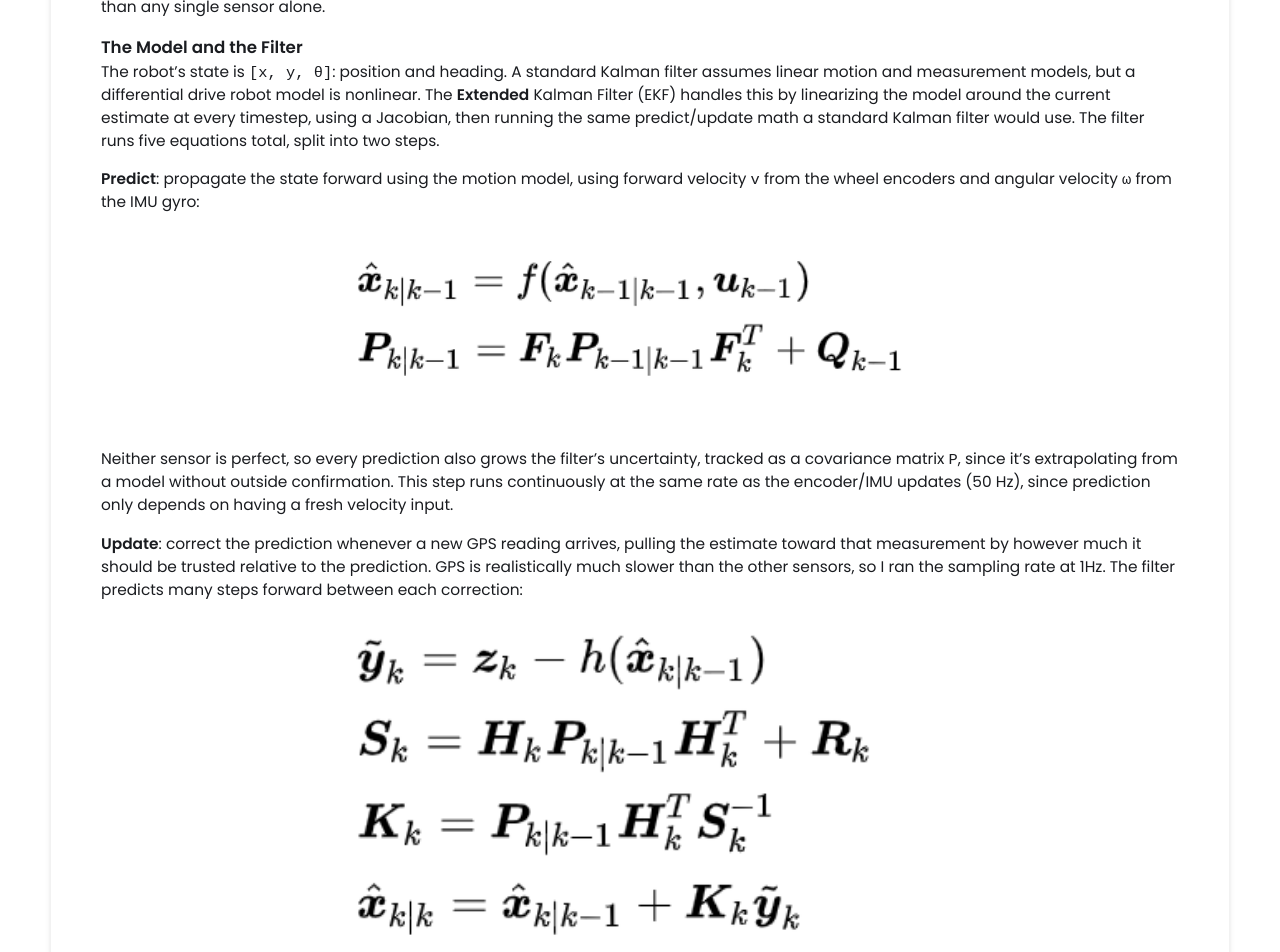
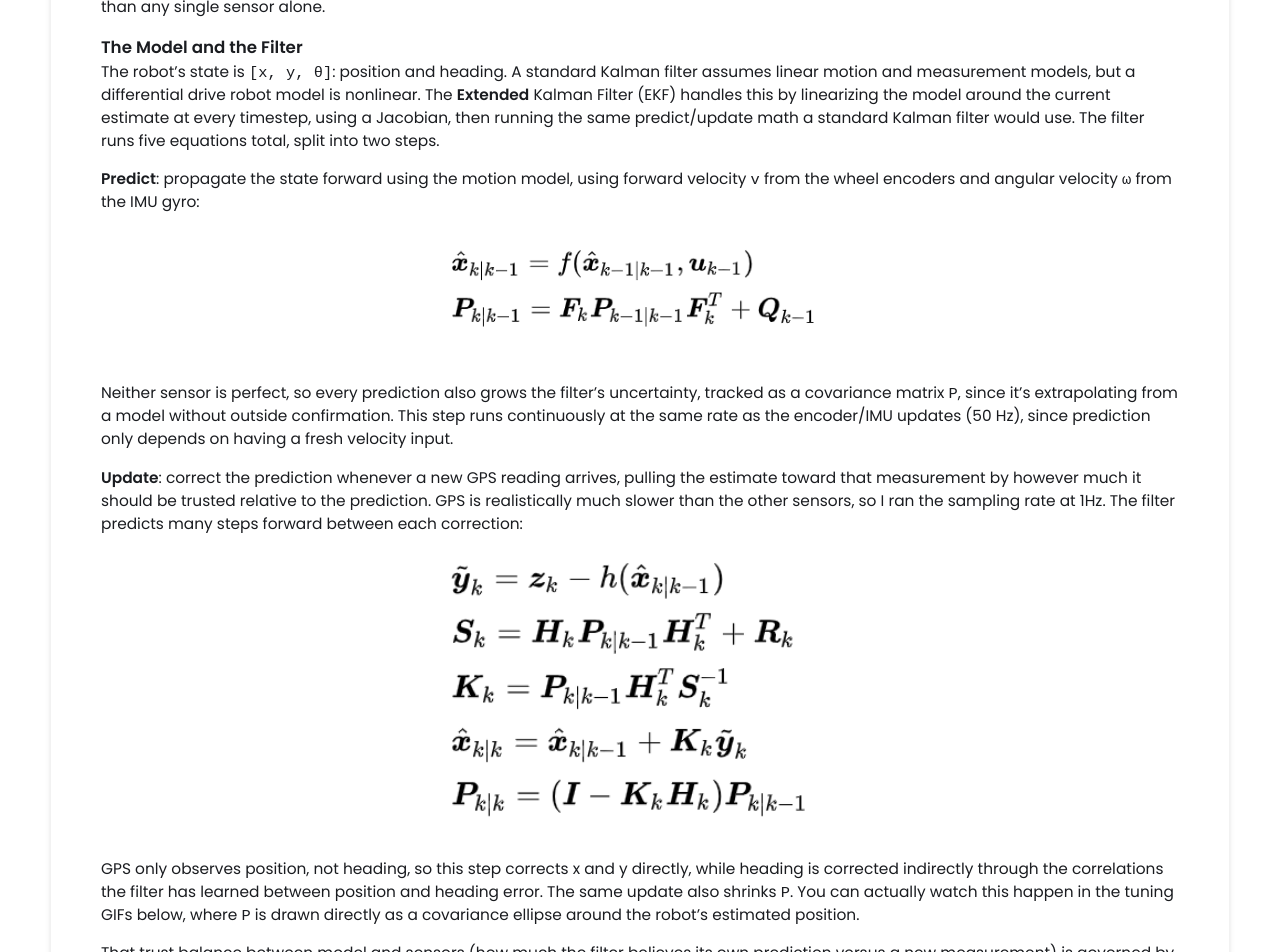
Before and after one commit to dylanhammond-11/dylanhammond-11.github.io, a Jekyll site: the page built from _projects/ekf-robot-sim/index.md, in a window 1280 px wide. Shown: the part 965-1917 px from the top of the page. Built offline with Jekyll 4.4.1, drawn with Linux system fonts in a browser that asks for light colours.

Commit message:
Adjust image widths in EKF robot simulation documentation
Updated image widths in EKF prediction and update sections to 400px for better layout.

```diff
--- a/_projects/ekf-robot-sim/index.md
+++ b/_projects/ekf-robot-sim/index.md
@@ -25,7 +25,7 @@ The filter runs five equations total, split into two steps.
 **Predict**: propagate the state forward using the motion model, using forward velocity `v` from the wheel encoders and angular velocity `ω` from the IMU gyro:
 
 <p align="center">
-  <img src="/_projects/ekf-robot-sim/EKFPredictEquations.png" width="600">
+  <img src="/_projects/ekf-robot-sim/EKFPredictEquations.png" width="400">
 </p>
 
 Neither sensor is perfect, so every prediction also grows the filter's uncertainty, tracked as a covariance matrix `P`, since it's extrapolating from a model without outside confirmation. This step runs continuously at the same rate as the encoder/IMU updates (50 Hz), since prediction only depends on having a fresh velocity input.
@@ -33,7 +33,7 @@ Neither sensor is perfect, so every prediction also grows the filter's uncertain
 **Update**: correct the prediction whenever a new GPS reading arrives, pulling the estimate toward that measurement by however much it should be trusted relative to the prediction. GPS is realistically much slower than the other sensors, so I ran the sampling rate at 1Hz. The filter predicts many steps forward between each correction:
 
 <p align="center">
-  <img src="/_projects/ekf-robot-sim/EKFUpdateEquations.png" width="600">
+  <img src="/_projects/ekf-robot-sim/EKFUpdateEquations.png" width="400">
 </p>
 
 GPS only observes position, not heading, so this step corrects x and y directly, while heading is corrected indirectly through the correlations the filter has learned between position and heading error. The same update also shrinks `P`.  You can actually watch this happen in the tuning GIFs below, where `P` is drawn directly as a covariance ellipse around the robot's estimated position.
```
